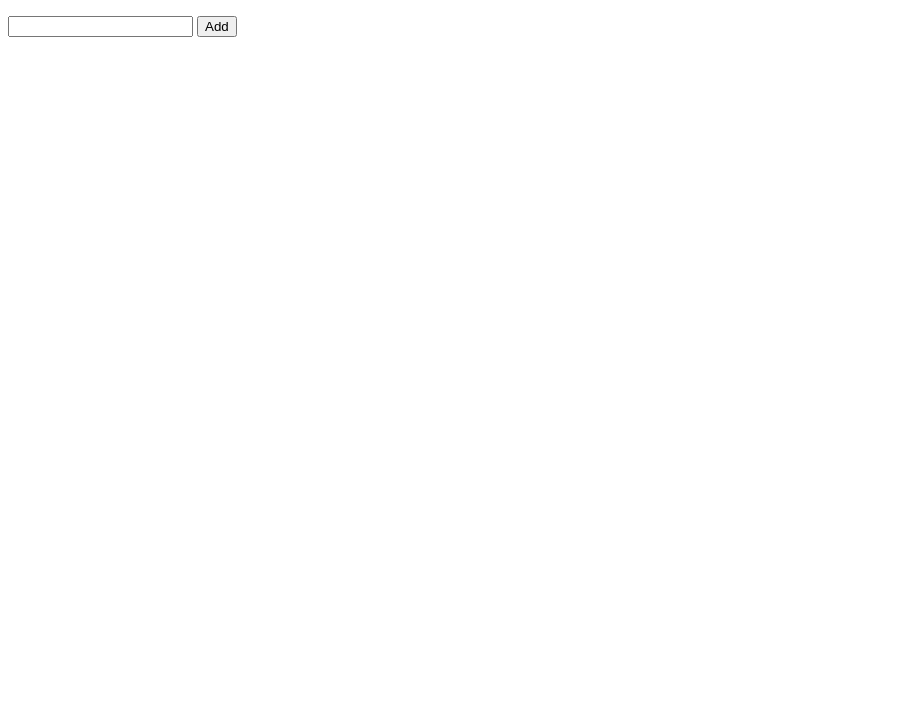
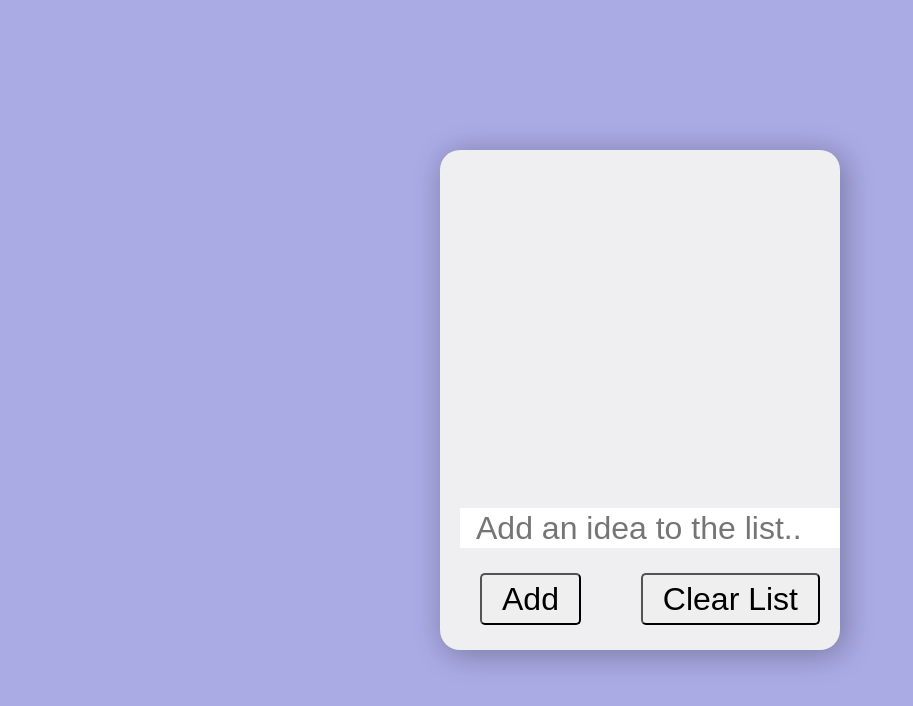
Before and after one commit to zackhanni/to-do-list, a website with bundled scripts: page public/index.html in a window 1280 px wide. Shown: the whole page, without its empty margins (0-913 px from the left). Built offline with nearby package versions, Linux system fonts and the light colour scheme.

Commit message:
css formatting

```diff
--- a/public/index.html
+++ b/public/index.html
@@ -1,22 +1,31 @@
 <!DOCTYPE html>
 <html lang="en">
 <head>
+
   <meta charset="UTF-8">
   <meta name="viewport" content="width=device-width, initial-scale=1.0">
   <script src="dist/index.js" type="module"></script>
   <title>To Do List</title>
-  <style>
-    #list {
-      list-style: none;
-      padding: 0;
-    }
-  </style>
+  <link rel="stylesheet" href="style.css">
+
 </head>
+
 <body>
-  <ul id="list"></ul>
-  <form id="new-task-form">
-    <input type="text" id="new-task-title">
-    <button type="submit">Add</button>
-  </form>
+
+  <div class="to-do-list">
+    <div>
+      <ul id="list"></ul>
+    </div>
+    <div class="form-bottom">
+      <form id="new-task-form">
+        <input type="text" id="new-task-title" placeholder="Add an idea to the list.." >
+        <div class="buttons">
+          <button type="submit">Add</button>
+          <button type="reset">Clear List</button>
+        </div>
+      </form>
+    </div>
+  </div>
+
 </body>
 </html>
--- /dev/null
+++ b/public/style.css
@@ -0,0 +1,74 @@
+@import url('https://fonts.googleapis.com/css2?family=Poppins:wght@100;200;300;400;500;600;700;800;900&display=swap');
+
+* {
+    margin: 0;
+    padding: 0;
+    box-sizing: border-box;
+}
+
+body {
+    display: flex;
+    justify-content: center;
+    align-items: center;
+    min-height: 100vh;
+    font-family: 'Poppins', sans-serif;
+    background: #aaaae5;
+
+}
+
+.to-do-list {
+    width: 400px;
+    height: 500px;
+    box-shadow: 4px 4px 30px rgba(0, 0, 0, 0.3);
+    border-radius: 20px;
+    background-color: #efeff2;
+    padding: 20px 20px;
+    position: relative;
+
+}
+
+.to-do-list #list {
+    /* height: 300px; */
+    height: 300px;
+    list-style: none;
+    font-size: 1.5rem;
+    overflow: auto;
+
+}
+
+.to-do-list .form-bottom {
+    position: absolute;
+    bottom: 0;
+    text-align: center;
+}
+
+form input {
+    width: 100%;
+    height: 40px;
+    border: none;
+    background: #fff;
+    font-size: 2rem;
+    padding: 1rem
+}
+
+.buttons {
+    display: flex;
+    flex-wrap: wrap;
+    justify-content: space-between;
+    padding: 20px;
+}
+
+button {
+    margin: 5px 0;
+    height: 52px;
+    padding: 0 20px;
+    font-size: 2rem;
+    /* font-weight: 600; */
+    border-radius: 5px;
+    cursor: pointer;
+    transition: 0.3s ease;
+}
+
+button:hover {
+    background-color: #aaaae5;
+}
```
